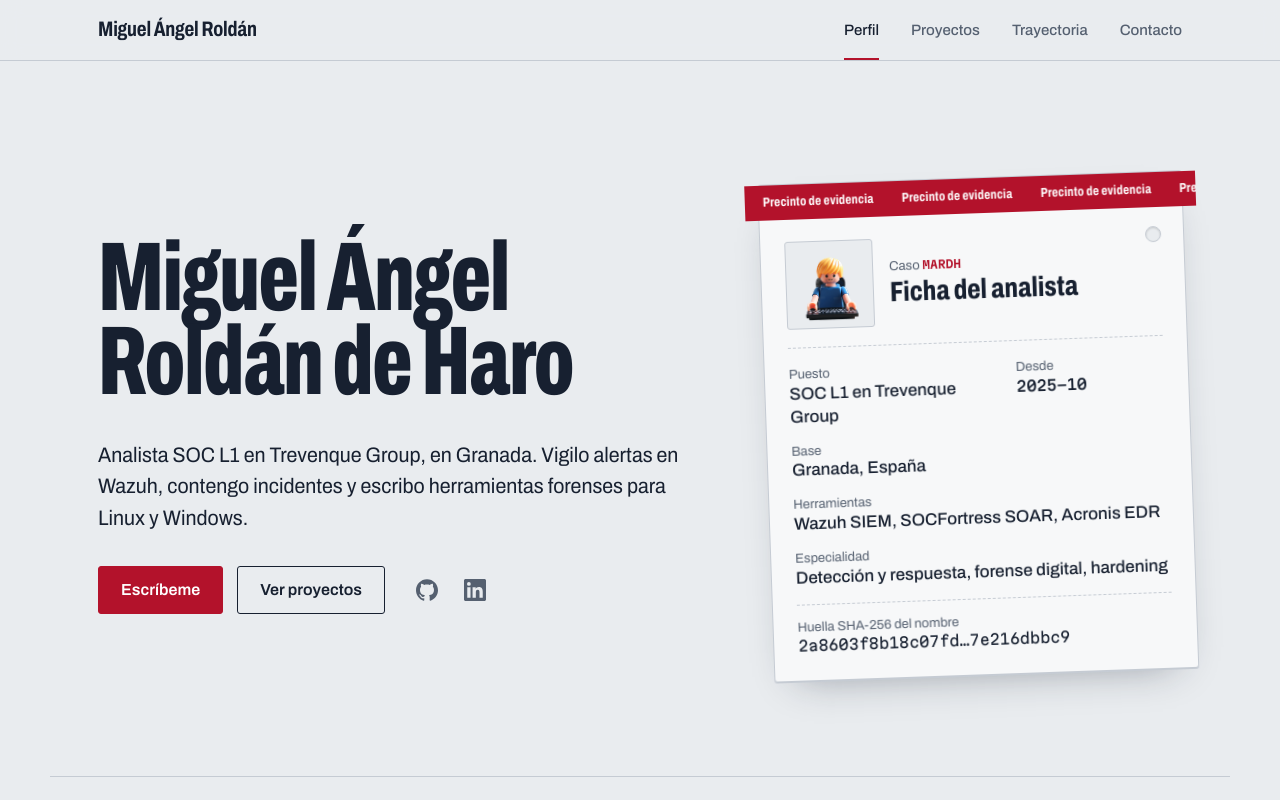
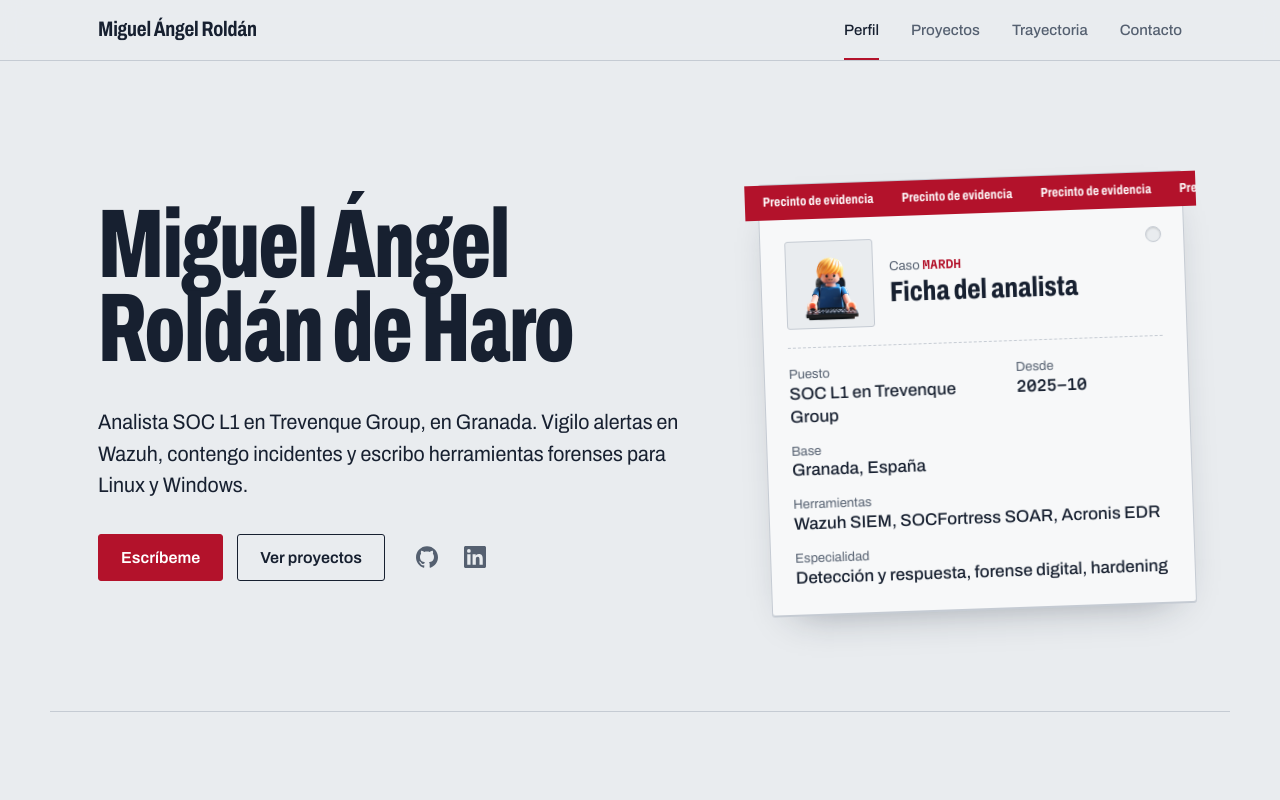
Before and after one commit to Mayky23/mayky23.github.io, a plain HTML site: page index.html in a window 1280 px wide. Shown: the top 800 px of the page. Drawn offline with Linux system fonts and the light colour scheme.

Commit message:
Quitar la huella SHA-256 del nombre de la ficha del analista

```diff
--- a/assets/css/style.css
+++ b/assets/css/style.css
@@ -350,13 +350,6 @@
 .tag-fields .wide { grid-column: 1 / -1; }
 .tag-fields dt { color: var(--graphite); font-size: var(--step--1); line-height: 1.3; }
 .tag-fields dd { font-weight: 500; line-height: 1.35; }
-
-.tag-fields .hash {
-  padding-top: 14px;
-  border-top: 1px dashed var(--line);
-}
-
-.tag-fields .hash dd { font-weight: 400; word-break: break-all; }
 
 @media (prefers-reduced-motion: no-preference) {
   .tag { animation: tag-drop 0.7s cubic-bezier(0.2, 0.9, 0.25, 1.15) both; }
--- a/index.html
+++ b/index.html
@@ -128,7 +128,6 @@
             <div><dt>Base</dt><dd>Granada, España</dd></div>
             <div class="wide"><dt>Herramientas</dt><dd>Wazuh SIEM, SOCFortress SOAR, Acronis EDR</dd></div>
             <div class="wide"><dt>Especialidad</dt><dd>Detección y respuesta, forense digital, hardening</dd></div>
-            <div class="wide hash"><dt>Huella SHA-256 del nombre</dt><dd class="mono" title="2a8603f8b18c07fdb595b43b27ae13ac8f47781fa3ee930f8b37b17e216dbbc9">2a8603f8b18c07fd…7e216dbbc9</dd></div>
           </dl>
         </div>
       </div>
```
